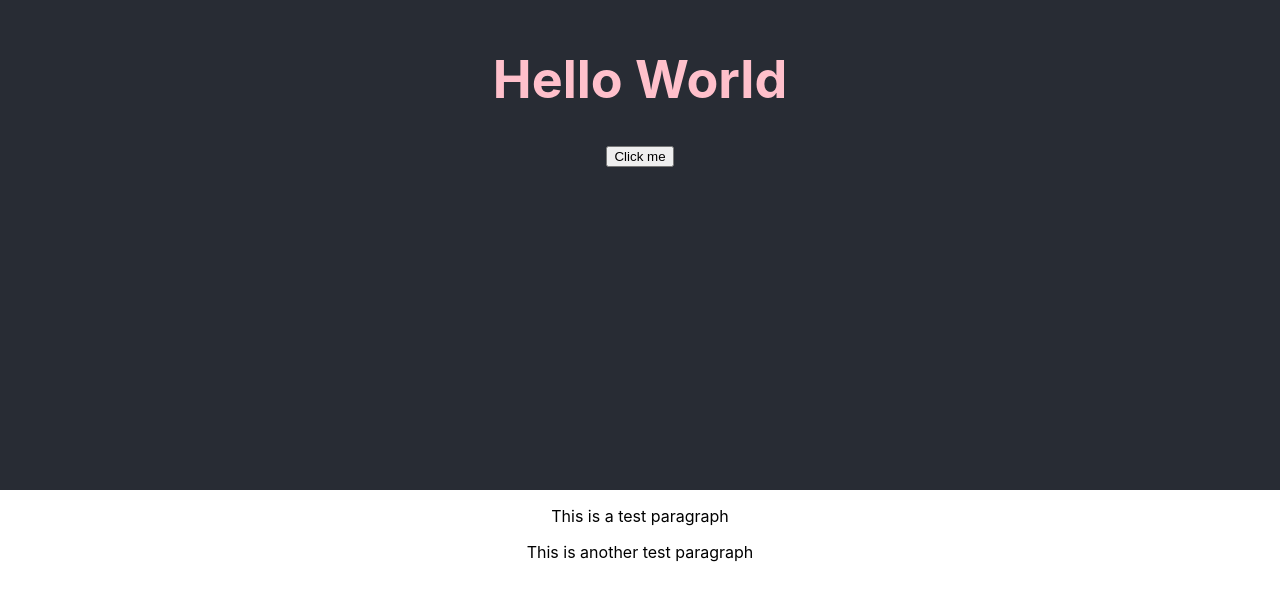
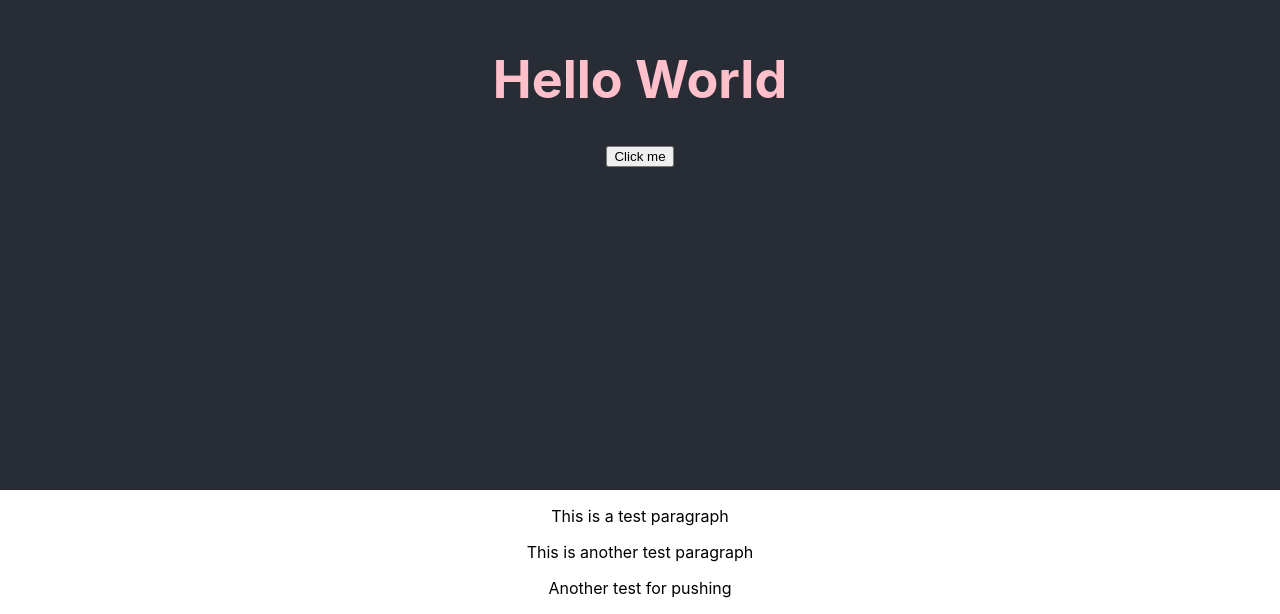
Before and after one commit to esmeG3/fullstack, a React (Create React App) app in the folder frontend/: page / in a window 1280 px wide. Shown: the part 310-924 px from the top of the page. Before the commit the page ends 888 px from the top, so only its background shows below. Built offline with nearby package versions, Linux system fonts and the light colour scheme.

Commit message:
added test p

```diff
--- a/frontend/src/App.js
+++ b/frontend/src/App.js
@@ -23,6 +23,7 @@ const handleButtonClick = async () => {
         This is a test paragraph
       </p>
       <p>This is another test paragraph</p>
+      <p>Another test for pushing</p>
     </div>
   );
 }
```
